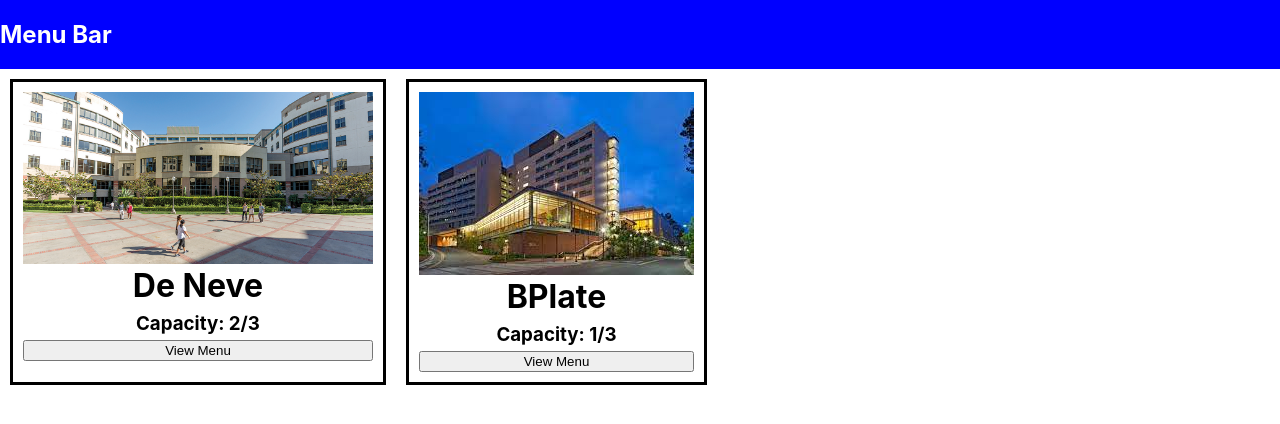
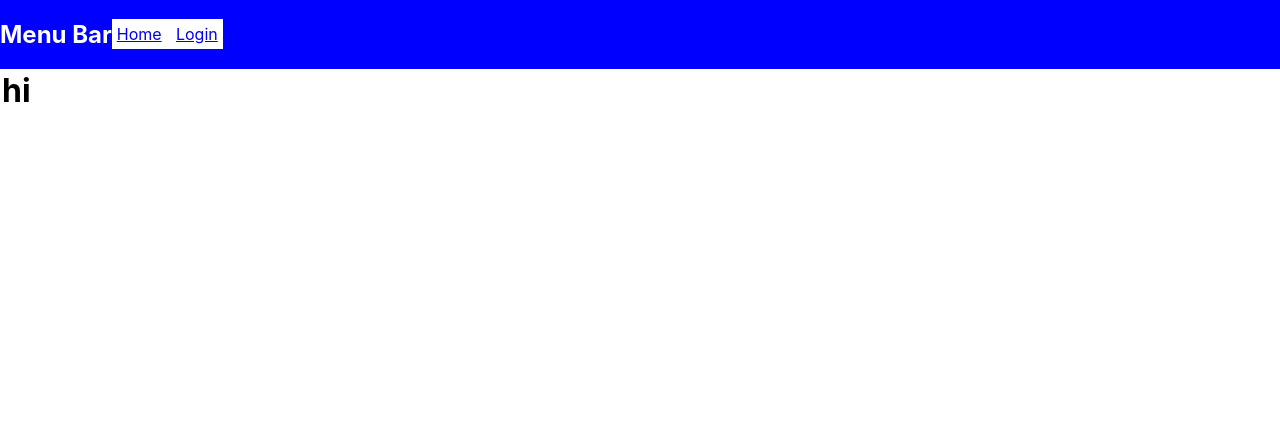
Before and after one commit to ArushRam/BruinBytes, a React (Create React App) app in the folder client/: page /login in a window 1280 px wide. Shown: the top 424 px of the page. Built offline with nearby package versions, Linux system fonts and the light colour scheme.

Commit message:
Added working React route handler
Using React-router, implemented basic routing between pages. Menu bar should now link between pages

```diff
--- a/client/src/App.js
+++ b/client/src/App.js
@@ -4,8 +4,8 @@ import MenuBar from './components/MenuBar.js';
 import DiningHallContainer from './components/DiningHallContainer.js';
 
 
+
 function App() {
-
 
   return (
     <div className="App">
--- a/client/src/components/LoginPage.css
+++ b/client/src/components/LoginPage.css
@@ -0,0 +1,3 @@
+.loginpage {
+  color: red;
+}
--- a/client/src/components/LoginPage.js
+++ b/client/src/components/LoginPage.js
@@ -1,8 +1,12 @@
 import React, {useState} from 'react';
+import MenuBar  from './MenuBar';
 
 function LoginPage() {
   return (
-    <div>hi</div>
+    <div className="loginpage">
+      <MenuBar />
+      <h1>hi</h1>
+    </div>
   );
 }
 
--- a/client/src/components/MenuBar.css
+++ b/client/src/components/MenuBar.css
@@ -5,3 +5,10 @@
   color: white;
   align-items: center;
 }
+
+ul {
+  list-style-type: none;
+  margin: 0;
+  padding: 5px;
+  background-color: white;
+}
--- a/client/src/components/MenuBar.js
+++ b/client/src/components/MenuBar.js
@@ -1,10 +1,17 @@
 import React, {useState} from 'react';
+import { Link } from 'react-router-dom';
 import './MenuBar.css';
 
 function MenuBar(props) {
   return (
     <div className="menubar">
       <h2>Menu Bar</h2>
+      <nav>
+        <ul>
+          <Link to="/">Home</Link> |{" "}
+          <Link to="/login">Login</Link>
+        </ul>
+      </nav>
     </div>
   );
 }
--- a/client/src/index.js
+++ b/client/src/index.js
@@ -1,15 +1,19 @@
 import React from 'react';
 import ReactDOM from 'react-dom';
-import { BrowserRouter } from 'react-router-dom';
+import { BrowserRouter, Routes, Route } from 'react-router-dom';
 import './index.css';
 import App from './App';
+import LoginPage from './components/LoginPage'
 import reportWebVitals from './reportWebVitals';
 
 
 ReactDOM.render(
   <React.StrictMode>
     <BrowserRouter>
-      <App />
+      <Routes>
+        <Route path='/' element={<App />} />
+        <Route path='login' element={<LoginPage />} />
+      </Routes>
     </BrowserRouter>
   </React.StrictMode>,
   document.getElementById('root')
```
